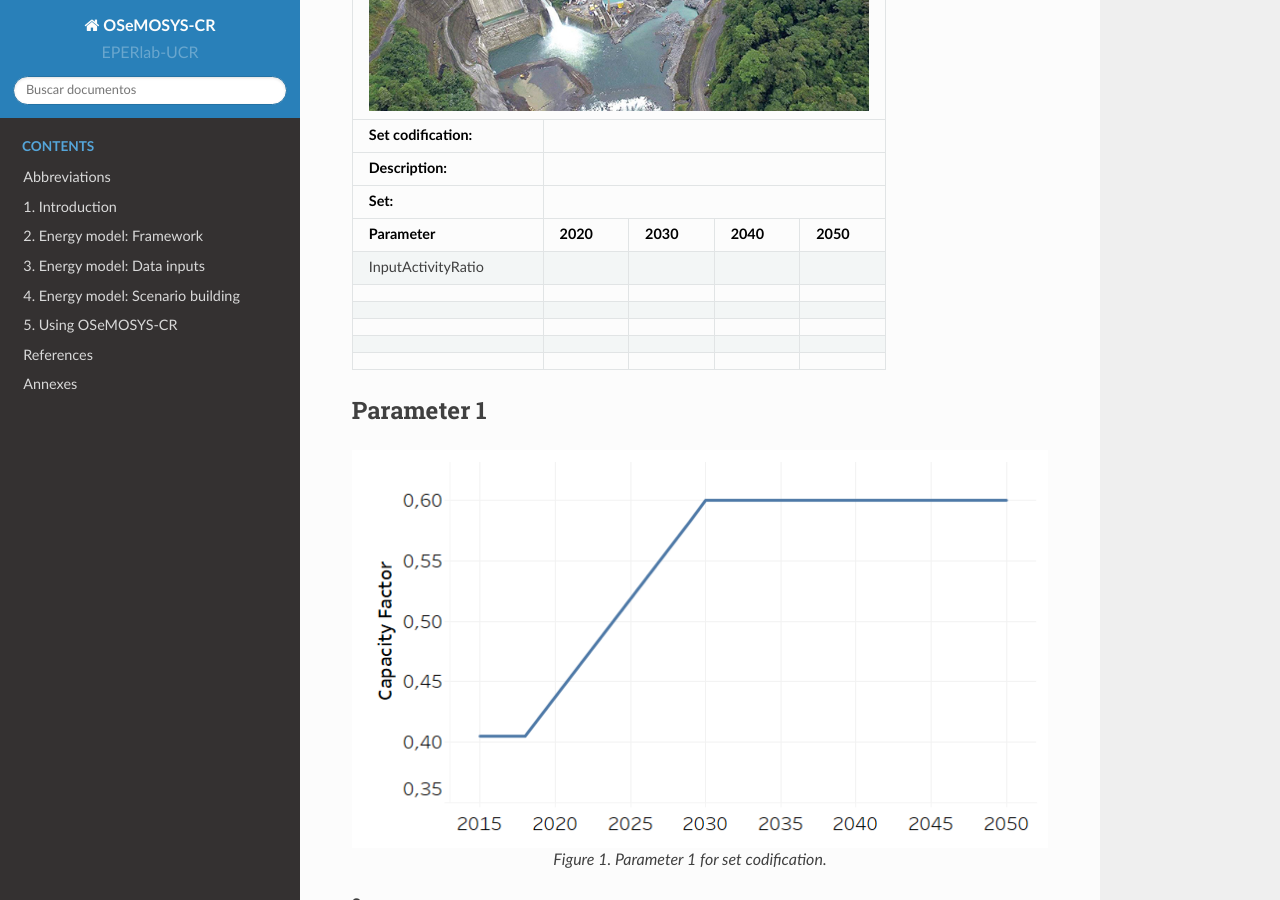
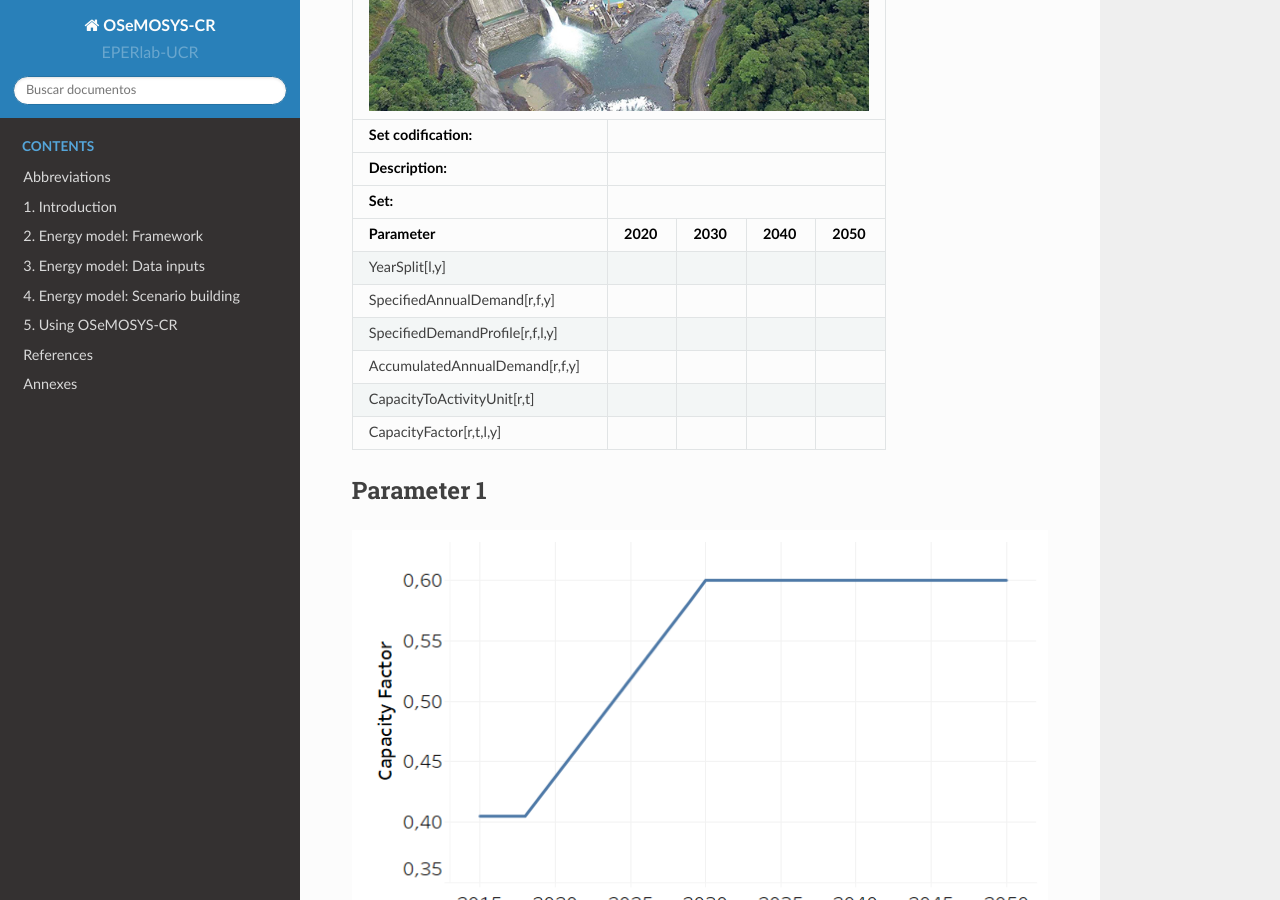
Before and after one commit to EPERLab/OSeMOSYS-CR, a Sphinx documentation site: the page built from docs/Template_example.rst, in a window 1280 px wide and 900 px high, scrolled down 339 px. Built offline with Sphinx 7.4.7 and the Read the Docs theme 2.0.0, drawn with Linux system fonts in a browser that asks for light colours; formulas are drawn with MathJax 3.

Commit message:
Update Template_example.rst

```diff
--- a/docs/Template_example.rst
+++ b/docs/Template_example.rst
@@ -14,17 +14,17 @@ Set codification
 +---------------------------------------------------------+--------------+--------------+--------------+--------------+
 | Parameter                                               | 2020         | 2030         | 2040         |  2050        |
 +=========================================================+==============+==============+==============+==============+
-| InputActivityRatio                                      |              |              |              |              |
+| YearSplit[l,y]                                          |              |              |              |              |
 +---------------------------------------------------------+--------------+--------------+--------------+--------------+
-|                                                         |              |              |              |              |
+| SpecifiedAnnualDemand[r,f,y]                            |              |              |              |              |
 +---------------------------------------------------------+--------------+--------------+--------------+--------------+
-|                                                         |              |              |              |              |
+| SpecifiedDemandProfile[r,f,l,y]                         |              |              |              |              |
 +---------------------------------------------------------+--------------+--------------+--------------+--------------+
-|                                                         |              |              |              |              |
+| AccumulatedAnnualDemand[r,f,y]                          |              |              |              |              |
 +---------------------------------------------------------+--------------+--------------+--------------+--------------+
-|                                                         |              |              |              |              |
+| CapacityToActivityUnit[r,t]                             |              |              |              |              |
 +---------------------------------------------------------+--------------+--------------+--------------+--------------+
-|                                                         |              |              |              |              |
+| CapacityFactor[r,t,l,y]                                 |              |              |              |              |
 +---------------------------------------------------------+--------------+--------------+--------------+--------------+
 
 Parameter 1
```
